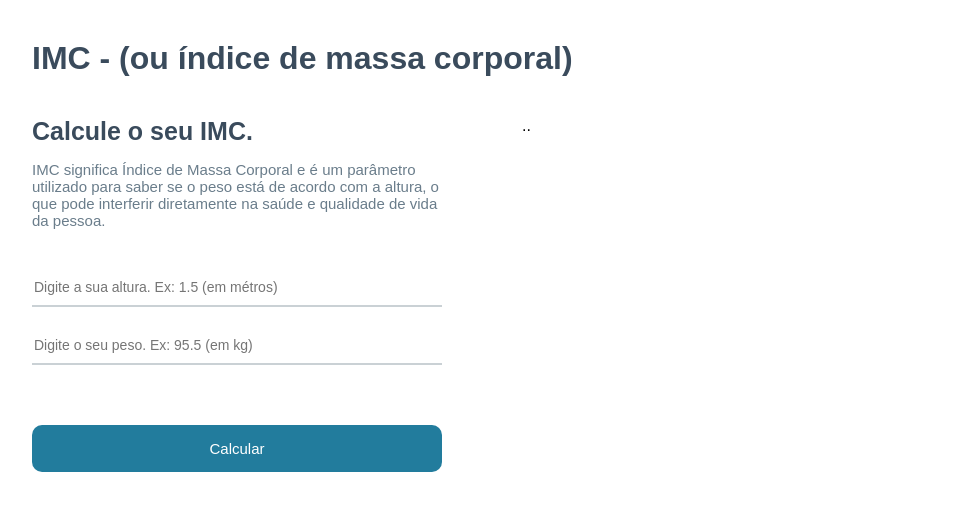
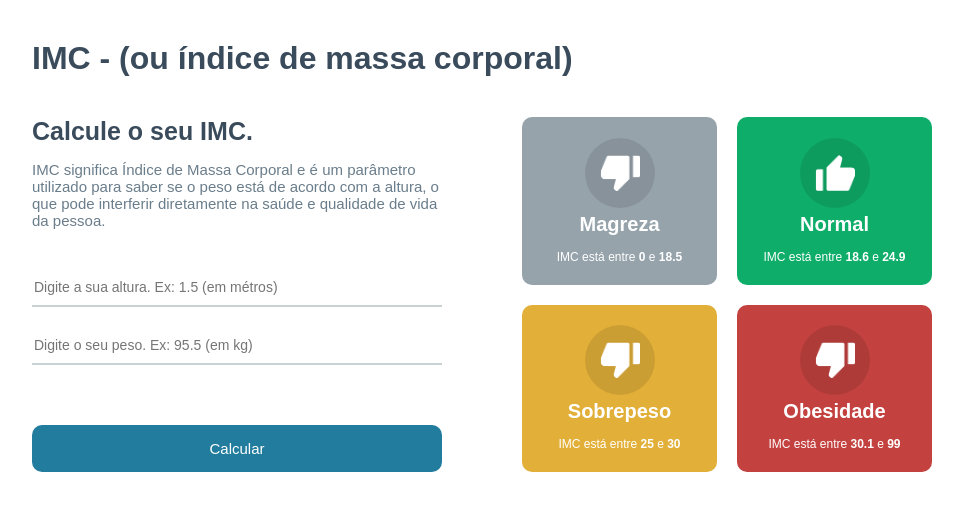
Before and after one commit to thiagoadssilva/ThiagoCalculandoImc, a React (Create React App) app in the folder frontend/: page / in a window 1280 px wide. Shown: the top 510 px of the page, without its empty margins (158-1121 px from the left). Built offline with nearby package versions, Linux system fonts and the light colour scheme.

Commit message:
Criação do rightSide com os cartões do IMC

```diff
--- a/frontend/src/App.module.css
+++ b/frontend/src/App.module.css
@@ -74,4 +74,12 @@
 .container .rightSide {
   flex: 1;
   margin-left: 40px;
+  display: flex;
 }
+
+.container .rightSide .grid {
+  flex: 1;
+  display: grid;
+  grid-template-columns: repeat(2, 1fr);
+  gap: 20px;
+}
--- a/frontend/src/App.tsx
+++ b/frontend/src/App.tsx
@@ -1,5 +1,6 @@
 import { useState } from 'react';
 import styles from './App.module.css';
+import { GridItem } from './components/GridItem';
 import {levels, calculateImc} from './helpers/imc';
 
 const App = () =>{
@@ -43,7 +44,11 @@
           <button onClick={handleCalculateButton}>Calcular</button>
         </div>
         <div className={styles.rightSide}>
-          ..
+          <div className={styles.grid}>
+            {levels.map((item, key) =>(
+              <GridItem  key={key} item={item}/>
+            ))}
+          </div>
         </div>
       </div>
     </div>
--- /dev/null
+++ b/frontend/src/components/GridItem/GridItem.module.css
@@ -0,0 +1,31 @@
+.main {
+  flex: 1;
+  color: #fff;
+  border-radius: 10px;
+  display: flex;
+  justify-content: center;
+  align-items: center;
+  flex-direction: column;
+  padding: 20px;
+}
+
+.gridIcon {
+  width: 70px;
+  height: 70px;
+  border-radius: 50%;
+  background-color: rgba(0, 0, 0, 0.1);
+  display: flex;
+  justify-content: center;
+  align-items: center;
+}
+
+.gridTitle {
+  font-size: 20px;
+  font-weight: bold;
+  margin-top: 5px;
+}
+
+.gridInfo {
+  font-size: 12px;
+  margin-top: 14px;
+}
--- /dev/null
+++ b/frontend/src/components/GridItem/index.tsx
@@ -0,0 +1,24 @@
+import { Level } from "../../helpers/imc"
+import styles from './GridItem.module.css'
+import upImage from '../../assets/up.png'
+import downImage from '../../assets/down.png'
+
+type Props ={
+  item: Level
+}
+
+export const GridItem = ({item}: Props) =>{
+  return(
+    <div className={styles.main} style={{backgroundColor: item.color}}>
+      <div className={styles.gridIcon}>
+        <img src={item.icon === 'up' ? upImage : downImage} alt="Mãozinha com Like ou deslike" width='40px'/>
+      </div>
+      <div className={styles.gridTitle}>{item.title}</div>
+      <div className={styles.gridInfo}>
+        <>
+          IMC está entre <strong>{item.imc[0]}</strong> e <strong>{item.imc[1]}</strong>
+        </>
+      </div>
+    </div>
+  )
+}
--- a/frontend/src/helpers/imc.ts
+++ b/frontend/src/helpers/imc.ts
@@ -8,7 +8,7 @@
 
 export const levels: Level[] = [
   {title:'Magreza', color: '#96a3ab', icon: 'down', imc: [0, 18.5]},
-  {title:'Normal', color: '0ead69', icon: 'up', imc: [18.6, 24.9]},
+  {title:'Normal', color: '#0ead69', icon: 'up', imc: [18.6, 24.9]},
   {title:'Sobrepeso', color: '#e2b039', icon: 'down', imc: [25, 30]},
   {title:'Obesidade', color: '#c3423f', icon: 'down', imc: [30.1, 99]}
 ];
```
